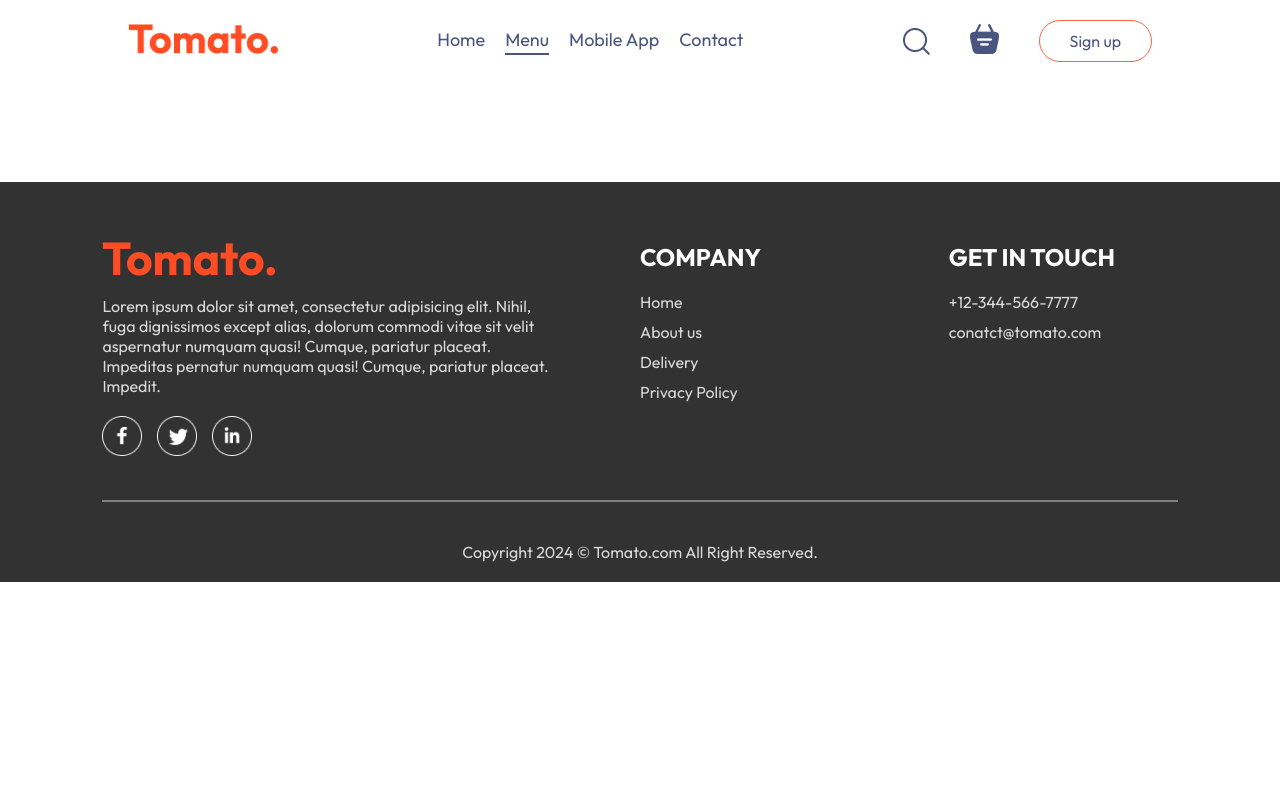
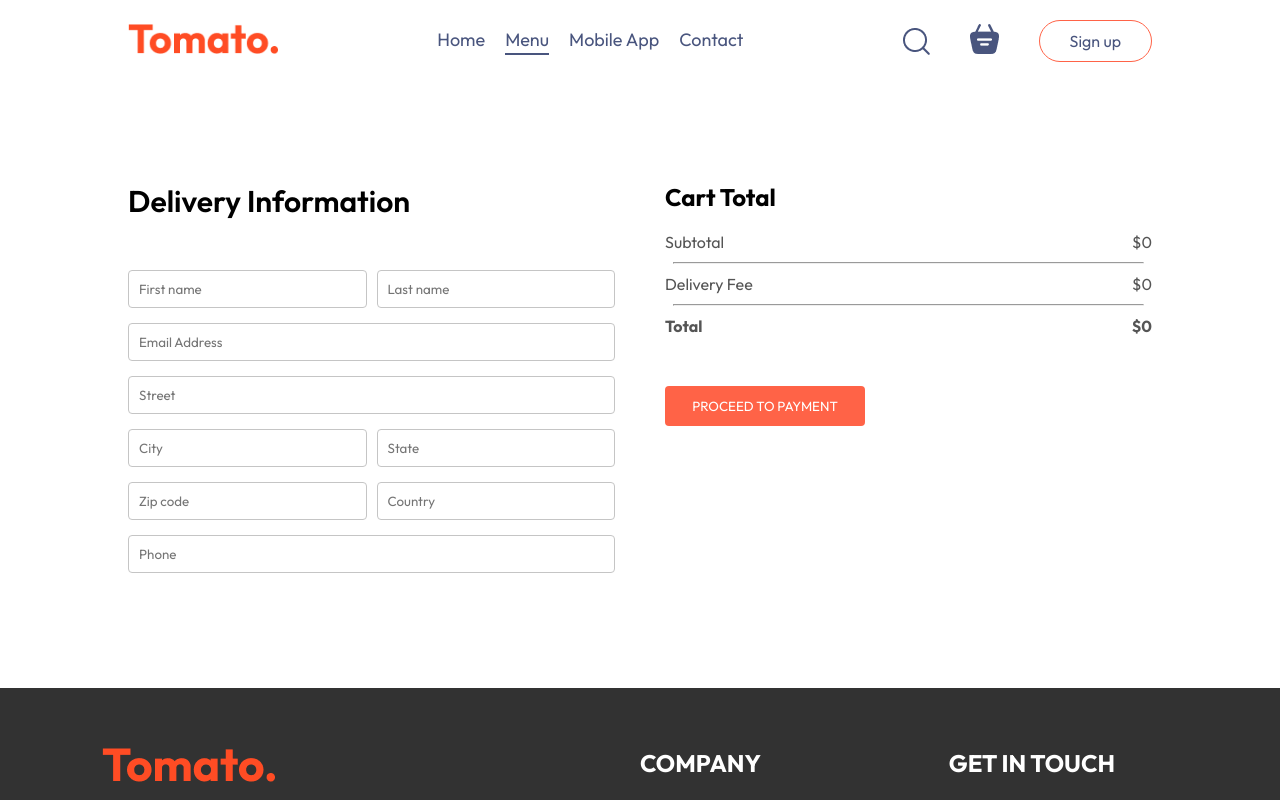
Before and after one commit to SDE-Siva/Food-Delivery-App, a React (Vite) app: page /order in a window 1280 px wide. Shown: the top 800 px of the page. Built offline with nearby package versions, Linux system fonts and the light colour scheme.

Commit message:
FRONTEND COMPLETED!

```diff
--- a/src/App.jsx
+++ b/src/App.jsx
@@ -18,7 +18,7 @@
         <Routes>
           <Route path="/" element={<Home />} />
           <Route path="/cart" element={<Cart />} />
-          <Route path="/PlaceOrder" element={<PlaceOrder />} />
+          <Route path="/order" element={<PlaceOrder />} />
         </Routes>
       </div>
       <Footer />
--- a/src/pages/Cart/Cart.jsx
+++ b/src/pages/Cart/Cart.jsx
@@ -7,7 +7,6 @@
 const Cart = () => {
   const { cartItems, food_list, removeFromCart, getTotalCartAmount } =
     useContext(StoreContext);
-  const deliveryCharge = getTotalCartAmount() == 0 ? 0 : 2;
   const navigate = useNavigate();
   return (
     <div className="cart">
@@ -53,12 +52,14 @@
             <hr />
             <div className="cart-total-details">
               <p>Delivery Fee</p>
-              <p>${deliveryCharge}</p>
+              <p>${getTotalCartAmount() === 0 ? 0 : 2}</p>
             </div>
             <hr />
             <div className="cart-total-details">
               <b>Total</b>
-              <b>${getTotalCartAmount() + deliveryCharge}</b>
+              <b>
+                ${getTotalCartAmount() === 0 ? 0 : getTotalCartAmount() + 2}
+              </b>
             </div>
           </div>
           <button onClick={() => navigate("/order")}>
--- a/src/pages/placeOrder/placeOrder.css
+++ b/src/pages/placeOrder/placeOrder.css
@@ -0,0 +1,41 @@
+.place-order {
+  display: flex;
+  align-items: start;
+  justify-content: space-between;
+  gap: 50px;
+  margin-top: 100px;
+}
+
+.place-order-left {
+  width: 100%;
+  max-width: max(30%, 500px);
+}
+
+.place-order-left .title {
+  font-size: 30px;
+  font-weight: 600;
+  margin-bottom: 50px;
+}
+
+.place-order-left input {
+  margin-bottom: 15px;
+  width: 100%;
+  padding: 10px;
+  border: 1px solid #c5c5c5;
+  border-radius: 4px;
+  outline-color: tomato;
+}
+
+.place-order-left .multi-fields {
+  display: flex;
+  gap: 10px;
+}
+
+.place-order-right {
+  width: 100%;
+  max-width: max(40%, 500px);
+}
+
+.place-order-right .cart-total button {
+  margin-top: 30px;
+}
--- a/src/pages/placeOrder/placeOrder.jsx
+++ b/src/pages/placeOrder/placeOrder.jsx
@@ -1,9 +1,56 @@
-import React from "react";
+import React, { useContext } from "react";
 import "./PlaceOrder.css";
 import { assets } from "../../assets/assets";
+import { StoreContext } from "../../components/Context/StoreContext";
 
 const PlaceOrder = () => {
-  return <div>placeOrder</div>;
+  const { getTotalCartAmount } = useContext(StoreContext);
+  return (
+    <div className="place-order">
+      <div className="place-order-left">
+        <p className="title">Delivery Information</p>
+        <div className="multi-fields">
+          <input type="text" placeholder="First name" />
+          <input type="text" placeholder="Last name" />
+        </div>
+        <input type="email" placeholder="Email Address" />
+        <input type="text" placeholder="Street" />
+        <div className="multi-fields">
+          <input type="text" placeholder="City"></input>
+          <input type="text" placeholder="State"></input>
+        </div>
+        <div className="multi-fields">
+          <input type="text" placeholder="Zip code"></input>
+          <input type="text" placeholder="Country"></input>
+        </div>
+        <input type="text" placeholder="Phone" />
+      </div>
+      <div className="place-order-right">
+        <div className="cart-total">
+          <h2>Cart Total</h2>
+          <div>
+            <div className="cart-total-details">
+              <p>Subtotal</p>
+              <p>${getTotalCartAmount()}</p>
+            </div>
+            <hr />
+            <div className="cart-total-details">
+              <p>Delivery Fee</p>
+              <p>${getTotalCartAmount() === 0 ? 0 : 2}</p>
+            </div>
+            <hr />
+            <div className="cart-total-details">
+              <b>Total</b>
+              <b>
+                ${getTotalCartAmount() === 0 ? 0 : getTotalCartAmount() + 2}
+              </b>
+            </div>
+          </div>
+          <button>PROCEED TO PAYMENT</button>
+        </div>
+      </div>
+    </div>
+  );
 };
 
 export default PlaceOrder;
```
